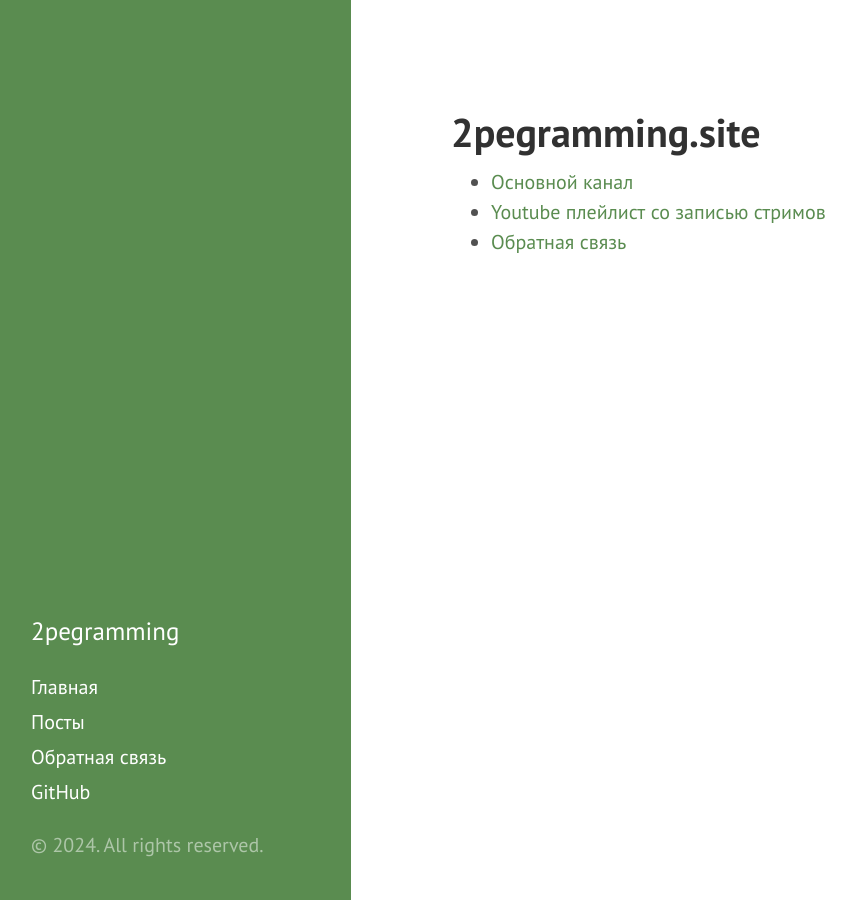
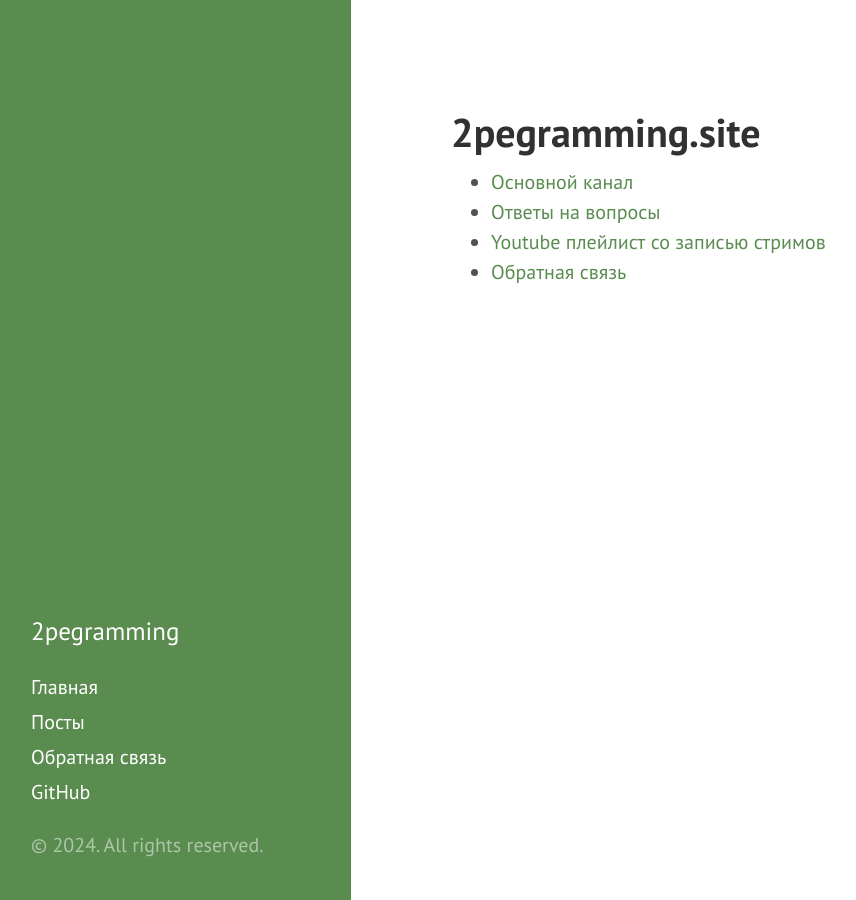
Before and after one commit to tikhon-kozyrev/2pegramming.github.io, a Jekyll site: the page built from index.html, in a window 1280 px wide. Shown: the whole page, without its empty margins (9-865 px from the left). Built offline with Jekyll 4.4.1, drawn with Linux system fonts in a browser that asks for light colours.

Commit message:
Add link to questions on main page

```diff
--- a/index.html
+++ b/index.html
@@ -7,6 +7,7 @@ title: Home
 
 <ul>
   <li><a href="https://t.me/pepegramming">Основной канал</a></li>
+  <li><a href="/questions">Ответы на вопросы</a></li>
   <!-- <li><a href="http://telegra.ph/Pepegramming&#45;Contents&#45;03&#45;11">Ссылки на конкретные посты</a></li> -->
   <li><a href="https://www.youtube.com/playlist?list=PL6n1fvXhQN4kOm_HhBDJrynj6_dcl7VJP">Youtube плейлист со записью стримов</a></li>
   <li><a href="https://goo.gl/forms/iUd1Gufq6WnTsaO62">Обратная связь</a></li>
```
Also changed, not shown: 2 other files.
